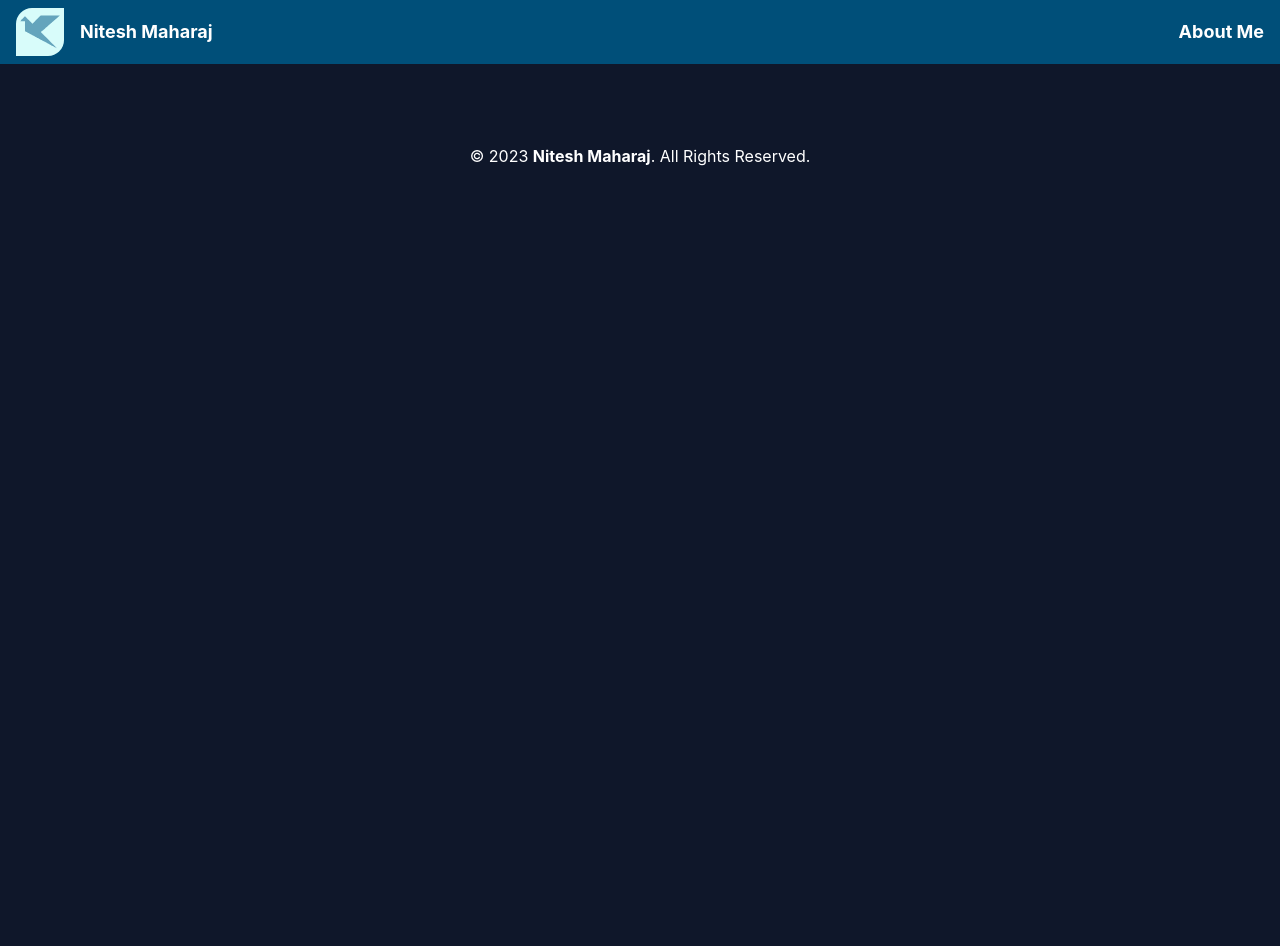
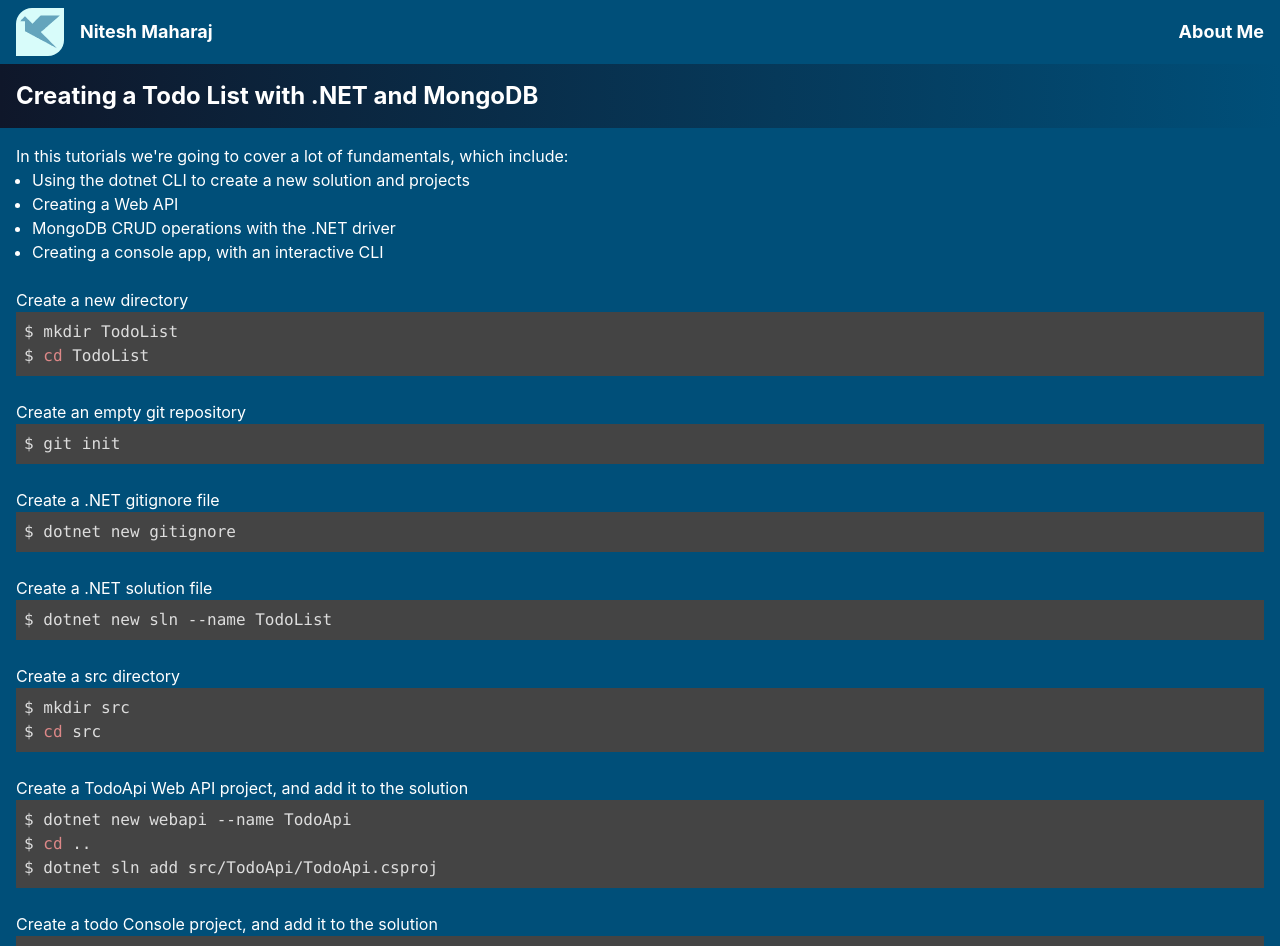
Before and after one commit to Develgo/Develgo.github.io, a React (Create React App) app: page /mongodb-todo-list in a window 1280 px wide. Shown: the top 946 px of the page. Before the commit the page ends 800 px from the top, so only its background shows below. Built offline with nearby package versions, Linux system fonts and the light colour scheme; the HTML template or start-up script is replaced by a standard one.

Commit message:
Added scaffolding for solution with dotnet CLI

```diff
--- a/src/App.tsx
+++ b/src/App.tsx
@@ -6,6 +6,8 @@
 import Footer from './components/Footer';
 import ArchitecturePage from './pages/ArchitecturePage';
 import GitPage from './pages/GitPage';
+import MongoDbPage from './pages/MongoDbPage';
+import ScaffoldingDotnetPage from './pages/ScaffoldingDotnetPage';
 
 function App() {
   return (
@@ -16,6 +18,8 @@
         <Route path="/about" element={<AboutPage />}></Route>
         <Route path="/architecture" element={<ArchitecturePage />}></Route>
         <Route path="/git-cheat-sheet" element={<GitPage />}></Route>
+        <Route path='/mongodb-todo-list' element={<MongoDbPage />}></Route>
+        <Route path='/scaffolding-dotnet' element={<ScaffoldingDotnetPage />}></Route>
       </Routes>
       <Footer />
     </div>
--- a/src/pages/HomePage.tsx
+++ b/src/pages/HomePage.tsx
@@ -26,12 +26,14 @@
                 <LinkBox className="bg-gradient-to-r from-sky-500 to-indigo-500" destination="/git-cheat-sheet" tag="git">
                     <div>Getting a handle on <span className="font-mono">git</span> in the terminal</div>
                 </LinkBox>
-                {/* <LinkBox className="bg-gradient-to-r from-violet-500 to-fuchsia-500" destination="/git-cheat-sheet" tag="leadership">
-                    <div>Leading people and coaching for excellence</div>
+
+                {/* <LinkBox className="bg-gradient-to-r from-violet-500 to-fuchsia-500" destination="/mongodb-todo-list" tag=".net">
+                    <div>Creating a Todo List with .NET and MongoDB</div>
+                </LinkBox> */}
+
+                <LinkBox className="bg-gradient-to-r from-green-500 to-teal-500" destination="/scaffolding-dotnet" tag=".net">
+                    <div>Scaffolding a solution with the dotnet CLI</div>
                 </LinkBox>
-                <LinkBox className="bg-gradient-to-r from-green-500 to-teal-500" destination="/git-cheat-sheet" tag="reactjs">
-                    <div>Creating a ReactJS app with Typescript and TailwindCSS</div>
-                </LinkBox> */}
             </div>
             <br />
             <br />
--- /dev/null
+++ b/src/pages/MongoDbPage.tsx
@@ -0,0 +1,80 @@
+import SyntaxHighlighter from "react-syntax-highlighter";
+import PageTitle from "../components/PageTitle";
+import { dark } from "react-syntax-highlighter/dist/esm/styles/hljs";
+
+const createDirectory = `$ mkdir TodoList
+$ cd TodoList`;
+
+const createSrcDirectory = `$ mkdir src
+$ cd src`;
+
+const createTodoApi = `$ dotnet new webapi --name TodoApi
+$ cd ..
+$ dotnet sln add src/TodoApi/TodoApi.csproj
+`;
+
+const createConsoleApp = `$ cd src
+$ dotnet new console --name todo
+$ cd ..
+$ dotnet sln add src/todo/todo.csproj `;
+
+const MongoDbPage = () => {
+    return (
+        <div className="bg-develgo-blue">
+            <PageTitle title="Creating a Todo List with .NET and MongoDB" />
+            <div className="container mx-auto p-4">
+                <div>In this tutorials we're going to cover a lot of fundamentals, which include:</div>
+                <ul className="list-disc ml-4">
+                    <li>Using the dotnet CLI to create a new solution and projects</li>
+                    <li>Creating a Web API</li>
+                    <li>MongoDB CRUD operations with the .NET driver</li>
+                    <li>Creating a console app, with an interactive CLI</li>
+                </ul>
+
+                <br />
+                <div>Create a new directory</div>
+                <SyntaxHighlighter language='bash' style={dark}>
+                    {createDirectory}
+                </SyntaxHighlighter>
+
+                <br />
+                <div>Create an empty git repository</div>
+                <SyntaxHighlighter language='bash' style={dark}>
+                    $ git init
+                </SyntaxHighlighter>
+
+                <br />
+                <div>Create a .NET gitignore file</div>
+                <SyntaxHighlighter language='bash' style={dark}>
+                    $ dotnet new gitignore
+                </SyntaxHighlighter>
+
+                <br />
+                <div>Create a .NET solution file</div>
+                <SyntaxHighlighter language='bash' style={dark}>
+                    $ dotnet new sln --name TodoList
+                </SyntaxHighlighter>
+
+                <br />
+                <div>Create a src directory</div>
+                <SyntaxHighlighter language='bash' style={dark}>
+                    {createSrcDirectory}
+                </SyntaxHighlighter>
+
+                <br />
+                <div>Create a TodoApi Web API project, and add it to the solution</div>
+                <SyntaxHighlighter language='bash' style={dark}>
+                    {createTodoApi}
+                </SyntaxHighlighter>
+
+                <br />
+                <div>Create a todo Console project, and add it to the solution</div>
+                <SyntaxHighlighter language='bash' style={dark}>
+                    {createConsoleApp}
+                </SyntaxHighlighter>
+            </div>
+        </div>
+    );
+};
+
+export default MongoDbPage;
--- /dev/null
+++ b/src/pages/ScaffoldingDotnetPage.tsx
@@ -0,0 +1,94 @@
+import SyntaxHighlighter from "react-syntax-highlighter";
+import PageTitle from "../components/PageTitle";
+import { dark } from "react-syntax-highlighter/dist/esm/styles/hljs";
+
+const createDirectory = `$ mkdir TodoList
+$ cd TodoList`;
+
+const createSrcDirectory = `$ mkdir src
+$ cd src`;
+
+const createTodoApi = `$ dotnet new webapi --name TodoApi
+$ cd ..
+$ dotnet sln add src/TodoApi/TodoApi.csproj
+`;
+
+const createConsoleApp = `$ cd src
+$ dotnet new console --name todo
+$ cd ..
+$ dotnet sln add src/todo/todo.csproj `;
+
+const ScaffoldingDotnetPage = () => {
+    return (
+        <div className="bg-develgo-blue">
+            <PageTitle title="Scaffolding a solution using the dotnet CLI" />
+            <div className="container mx-auto p-4">
+                <div>Creating a solution using an IDE like Visual Studio is the common approach to creating a new solution. However, Microsoft also provides us with the dotnet CLI, which enables us to do things like create a new solutions, projects, and add projects to solutions as well as nuget packages to projects.</div>
+                <div>The question to ask is, why would you want to do this? There could be many reasons, including the ability to script the scaffolding for a solution, which doesn't tie it to any IDE. </div>
+
+                <br />
+                <div className="bg-slate-900/50 p-4 rounded-2xl">
+                    <div className="mb-1">Create a new directory can switch to the directory that you just created.</div>
+                    <SyntaxHighlighter language='bash' style={dark}>
+                        {createDirectory}
+                    </SyntaxHighlighter>
+                </div>
+
+                <br />
+                <div className="bg-slate-900/50 p-4 rounded-2xl">
+                    <div className="mb-1">Initialize an empty git repository.</div>
+                    <SyntaxHighlighter language='bash' style={dark}>
+                        $ git init
+                    </SyntaxHighlighter>
+                </div>
+
+                <br />
+                <div className="bg-slate-900/50 p-4 rounded-2xl">
+                    <div className="mb-1">The dotnet CLI has an easy way to create a gitignore file.</div>
+                    <SyntaxHighlighter language='bash' style={dark}>
+                        $ dotnet new gitignore
+                    </SyntaxHighlighter>
+                </div>
+
+                <br />
+                <div className="bg-slate-900/50 p-4 rounded-2xl">
+                    <div className="mb-1">Create an empty solution file named TodoList.</div>
+                    <SyntaxHighlighter language='bash' style={dark}>
+                        $ dotnet new sln --name TodoList
+                    </SyntaxHighlighter>
+                </div>
+
+                <br />
+                <div className="bg-slate-900/50 p-4 rounded-2xl">
+                    <div className="mb-1">I like putting all of my projects in a src directory, and having the solution file in the root.</div>
+                    <SyntaxHighlighter language='bash' style={dark}>
+                        {createSrcDirectory}
+                    </SyntaxHighlighter>
+                </div>
+
+                <br />
+                <div className="bg-slate-900/50 p-4 rounded-2xl">
+                    <div className="mb-1">Create a TodoApi Web API project, and add it to the solution.</div>
+                    <SyntaxHighlighter language='bash' style={dark}>
+                        {createTodoApi}
+                    </SyntaxHighlighter>
+                </div>
+
+                <br />
+                <div className="bg-slate-900/50 p-4 rounded-2xl">
+                    <div className="mb-1">Create a todo Console project, and add it to the solution.</div>
+                    <SyntaxHighlighter language='bash' style={dark}>
+                        {createConsoleApp}
+                    </SyntaxHighlighter>
+                </div>
+
+                <br />
+                Now once you open the solution file in an IDE of your choice, it will have the two project files in it. This is just the tip of the iceberg when it comes to the dotnet CLI. Take a look at the documentation to learn about all of the other commands contained in the CLI which includes everything from adding and/or creating nuget packages to publishing and executing projects.
+                <br />
+                Check out the <a target="_blank" rel="noreferrer" className="underline hover:decoration-2" href="https://learn.microsoft.com/en-us/dotnet/core/tools/">.NET CLI overview</a> for further reading.
+            </div>
+        </div>
+    );
+};
+
+export default ScaffoldingDotnetPage;
```
